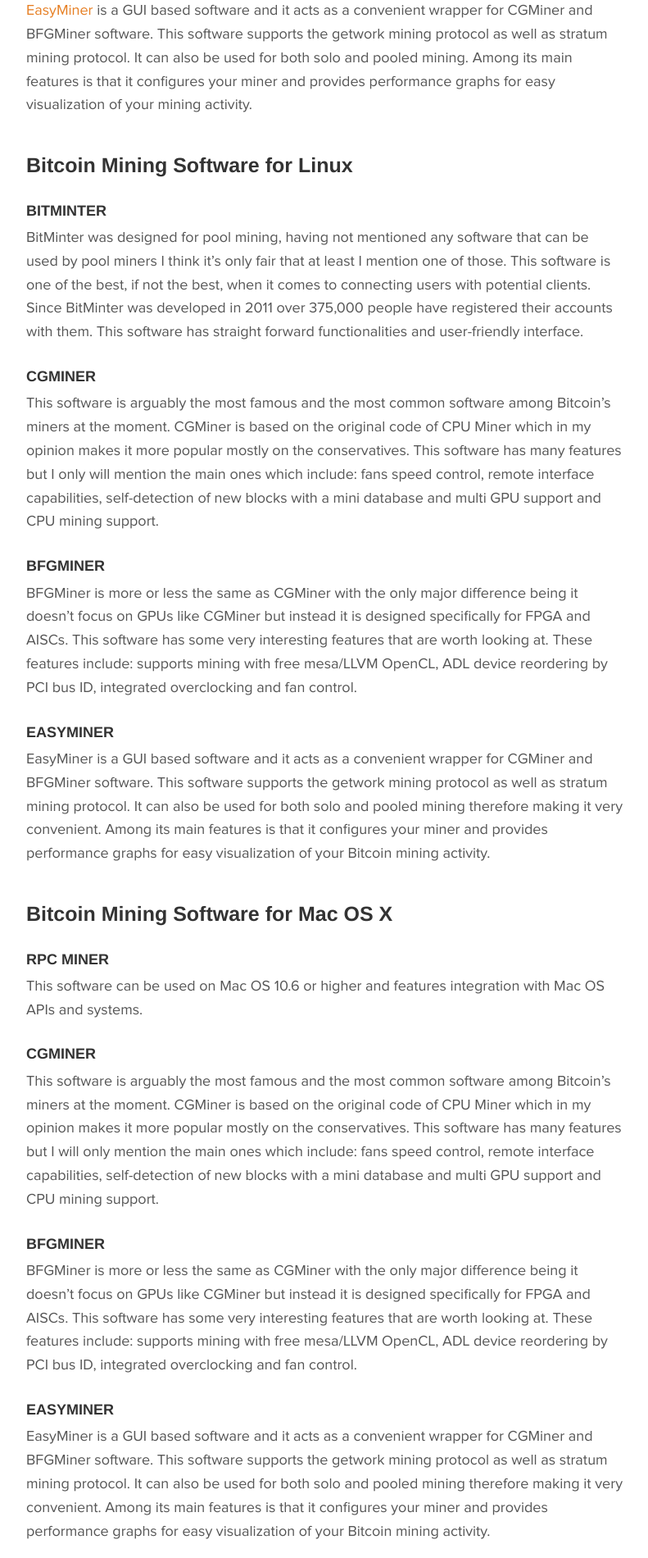
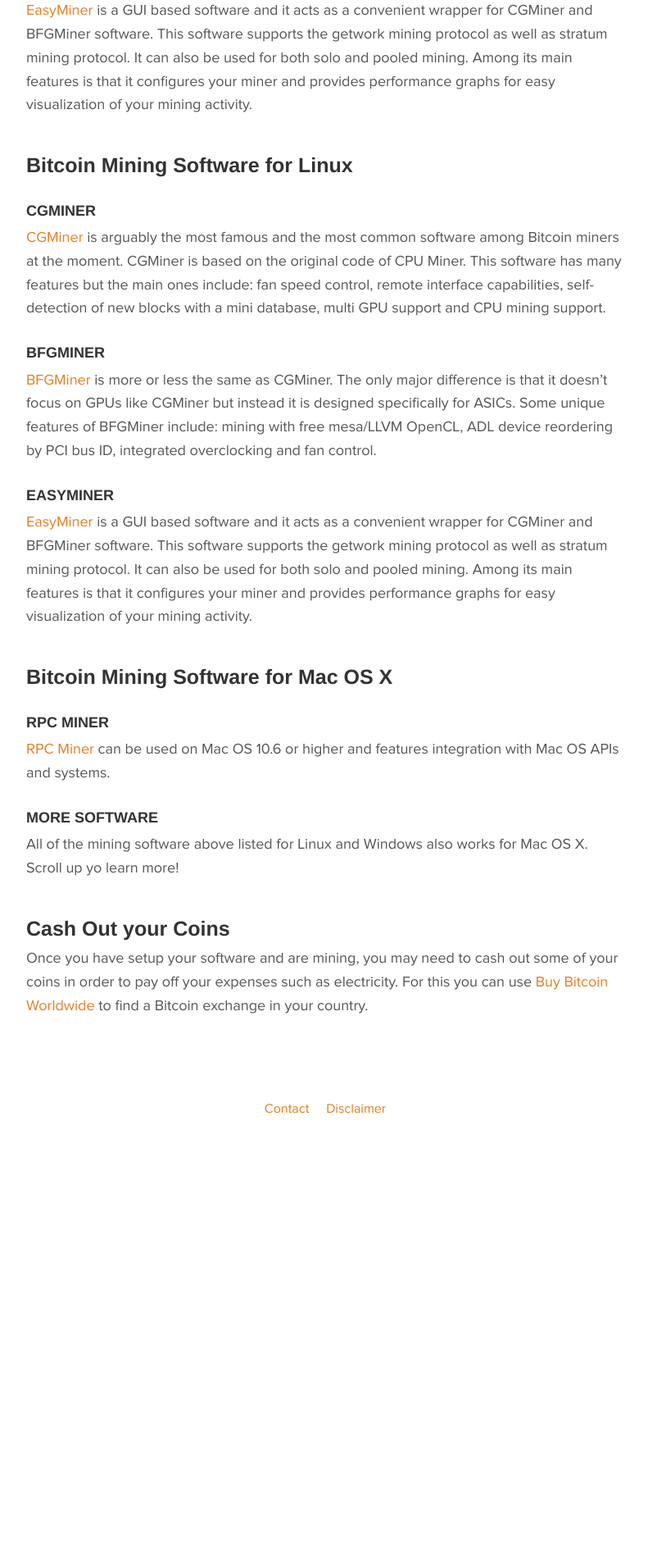
Before and after one commit to adster93/hobbymining, a Jekyll site: the page built from pages/software.md, in a window 1280 px wide. Shown: the part 2176-4076 px from the top of the page at 82% size, without its empty margins (243-1034 px from the left). Built offline with Jekyll 4.4.1, drawn with Linux system fonts in a browser that asks for light colours; nearby versions of some CDN libraries; some web fonts are replaced; comment, search, counter and statistics services are not loaded; after the commit the page ends 3583 px from its top, so only the background shows below that; some of the changed text lies outside the part shown.

Commit message:
software

```diff
--- a/_sass/custom-scss.scss
+++ b/_sass/custom-scss.scss
@@ -151,7 +151,8 @@ body {
 }
 
 .nav > li > a:hover, .navbar-nav > li > a:hover {
-    text-decoration: underline;
+    text-decoration: none;
+    border-bottom: 1px solid #ccc;
 }
 
 @media (max-width: 500px) {
--- a/pages/software.md
+++ b/pages/software.md
@@ -53,41 +53,27 @@ You can use [Bitcoin Miner](https://www.microsoft.com/en-us/store/p/bitcoin-mine
 
 ## Bitcoin Mining Software for Linux
 
-### BitMinter
-
-BitMinter was designed for pool mining, having not mentioned any software that can be used by pool miners I think it’s only fair that at least I mention one of those. This software is one of the best, if not the best, when it comes to connecting users with potential clients. Since BitMinter was developed in 2011 over 375,000 people have registered their accounts with them. This software has straight forward functionalities and user-friendly interface.
-
 ### CGMiner
 
-This software is arguably the most famous and the most common software among Bitcoin’s miners at the moment. CGMiner is based on the original code of CPU Miner which in my opinion makes it more popular mostly on the conservatives. This software has many features but I only will mention the main ones which include: fans speed control, remote interface capabilities, self-detection of new blocks with a mini database and multi GPU support and CPU mining support.
+[CGMiner](https://en.bitcoin.it/wiki/CGMiner) is arguably the most famous and the most common software among Bitcoin miners at the moment. CGMiner is based on the original code of CPU Miner. This software has many features but the main ones include: fan speed control, remote interface capabilities, self-detection of new blocks with a mini database, multi GPU support and CPU mining support.
 
 ### BFGMiner
 
-BFGMiner is more or less the same as CGMiner with the only major difference being it doesn’t focus on GPUs like CGMiner but instead it is designed specifically for FPGA and AISCs. This software has some very interesting features that are worth looking at. These features include: supports mining with free mesa/LLVM OpenCL, ADL device reordering by PCI bus ID, integrated overclocking and fan control.
+[BFGMiner](http://bfgminer.org/) is more or less the same as CGMiner. The only major difference is that it doesn’t focus on GPUs like CGMiner but instead it is designed specifically for ASICs. Some unique features of BFGMiner include: mining with free mesa/LLVM OpenCL, ADL device reordering by PCI bus ID, integrated overclocking and fan control.
 
 ### EasyMiner
 
-EasyMiner is a GUI based software and it acts as a convenient wrapper for CGMiner and BFGMiner software. This software supports the getwork mining protocol as well as stratum mining protocol. It can also be used for both solo and pooled mining therefore making it very convenient. Among its main features is that it configures your miner and provides performance graphs for easy visualization of your Bitcoin mining activity.
+[EasyMiner](https://sourceforge.net/projects/easyminer/) is a GUI based software and it acts as a convenient wrapper for CGMiner and BFGMiner software. This software supports the getwork mining protocol as well as stratum mining protocol. It can also be used for both solo and pooled mining. Among its main features is that it configures your miner and provides performance graphs for easy visualization of your mining activity.
 
 ## Bitcoin Mining Software for Mac OS X
 
 ### RPC Miner
 
-This software can be used on Mac OS 10.6 or higher and features integration with Mac OS APIs and systems.
+[RPC Miner](https://en.bitcoin.it/wiki/RPC_Miner) can be used on Mac OS 10.6 or higher and features integration with Mac OS APIs and systems.
 
-### CGMiner
+### More Software
 
-This software is arguably the most famous and the most common software among Bitcoin’s miners at the moment. CGMiner is based on the original code of CPU Miner which in my opinion makes it more popular mostly on the conservatives. This software has many features but I will only mention the main ones which include: fans speed control, remote interface capabilities, self-detection of new blocks with a mini database and multi GPU support and CPU mining support.
-
-### BFGMiner
-
-BFGMiner is more or less the same as CGMiner with the only major difference being it doesn’t focus on GPUs like CGMiner but instead it is designed specifically for FPGA and AISCs. This software has some very interesting features that are worth looking at. These features include: supports mining with free mesa/LLVM OpenCL, ADL device reordering by PCI bus ID, integrated overclocking and fan control.
-
-### EasyMiner
-
-EasyMiner is a GUI based software and it acts as a convenient wrapper for CGMiner and BFGMiner software. This software supports the getwork mining protocol as well as stratum mining protocol. It can also be used for both solo and pooled mining therefore making it very convenient. Among its main features is that it configures your miner and provides performance graphs for easy visualization of your Bitcoin mining activity.
-
-You may have noticed that I have included some of the software in each of the three categories i.e. Windows, Linux and Mac OS. This is because am of the view that the best Bitcoin mining software should run on almost any operating system as this gives you flexibility which is a very important factor in this ever changing world of Bitcoin mining.
+All of the mining software above listed for Linux and Windows also works for Mac OS X. Scroll up yo learn more!
 
 ## Cash Out your Coins
 
```
